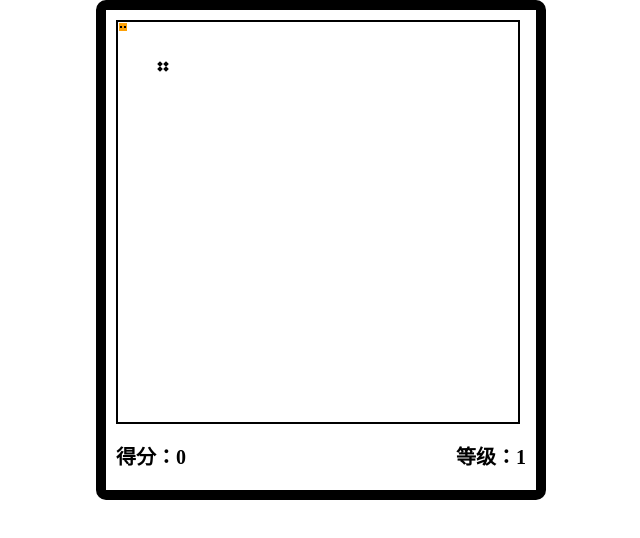
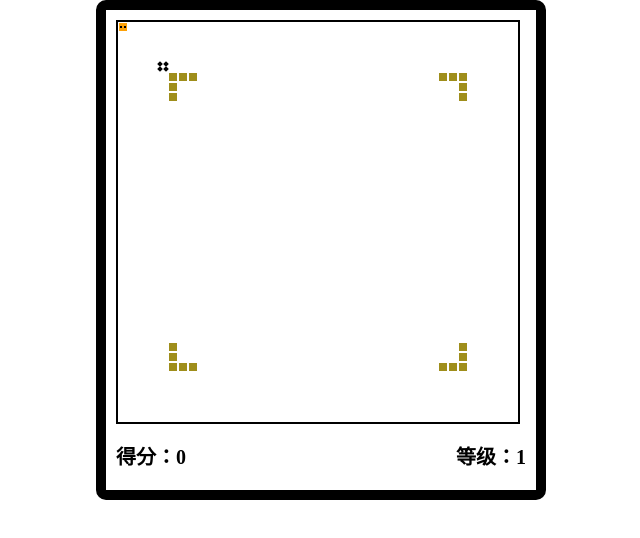
Before and after one commit to YFwillmakeit/snake, a website built with webpack: page src/index.html in a window 1280 px wide. Shown: the whole page, without its empty margins (319-959 px from the left). Built offline with nearby package versions, Linux system fonts and the light colour scheme.

Commit message:
feat: add fixed barrier

```diff
--- a/src/index.html
+++ b/src/index.html
@@ -21,6 +21,31 @@
         <div></div>
         <div></div>
       </div>
+      <div class="barrier-wrap">
+        <div class="barrier"></div>
+        <div class="barrier"></div>
+        <div class="barrier"></div>
+        <div class="barrier"></div>
+        <div class="barrier"></div>
+
+        <div class="barrier"></div>
+        <div class="barrier"></div>
+        <div class="barrier"></div>
+        <div class="barrier"></div>
+        <div class="barrier"></div>
+
+        <div class="barrier"></div>
+        <div class="barrier"></div>
+        <div class="barrier"></div>
+        <div class="barrier"></div>
+        <div class="barrier"></div>
+
+        <div class="barrier"></div>
+        <div class="barrier"></div>
+        <div class="barrier"></div>
+        <div class="barrier"></div>
+        <div class="barrier"></div>
+      </div>
     </div>
     <div class="record-wrap">
       <div>得分：<span class="score">0</span></div>
--- /dev/null
+++ b/src/module/Barrier.ts
@@ -0,0 +1,13 @@
+/*
+* 障碍物
+*/
+class Barrier {
+  barrierEles: NodeList;
+
+  constructor() {
+    this.barrierEles = document.querySelectorAll('.barrier');
+  }
+
+}
+
+export default Barrier
--- a/src/module/Food.ts
+++ b/src/module/Food.ts
@@ -1,8 +1,11 @@
+import Barrier from './Barrier';
 class Food {
   element: HTMLElement;
+  barrier: Barrier;
 
   constructor() {
     this.element = document.querySelector('.food')!;
+    this.barrier = new Barrier();
   }
 
   // 获取x轴坐标
@@ -19,6 +22,16 @@ class Food {
   change() {
     const left = Math.round(Math.random() * 39) * 10;
     const top = Math.round(Math.random() * 39) * 10;
+    const barrierEleArr = this.barrier.barrierEles;
+
+    // 生成食物的时候，检查是否和障碍物重叠了
+    for (let i = 0, len = barrierEleArr.length; i < len; i++) {
+      const barrierEle = barrierEleArr[i] as HTMLElement;
+      if (barrierEle.offsetLeft === left && barrierEle.offsetTop === top) {
+        this.change();
+        return
+      }
+    }
 
     this.element.style.left = left + 'px';
     this.element.style.top = top + 'px';
--- a/src/module/GameControl.ts
+++ b/src/module/GameControl.ts
@@ -38,8 +38,9 @@ class GameControl {
     this.score.setScore = 0;
     this.score.setLevel = 1;
 
-    // 改变食物位置
-    this.food.change();
+    // 还原食物位置
+    this.food.element.style.left = 40 + 'px';
+    this.food.element.style.top = 40 + 'px';
 
     // 清空方向键，开始游戏
     this.direction = '';
--- a/src/module/Score.ts
+++ b/src/module/Score.ts
@@ -1,4 +1,3 @@
-
 class Score {
   score = 0;
   level = 1;
--- a/src/module/Snake.ts
+++ b/src/module/Snake.ts
@@ -1,12 +1,15 @@
+import Barrier from './Barrier';
 class Snake {
   snakeEle: HTMLElement;// 蛇的容器
   head: HTMLElement; // 头部
   body: HTMLCollection;// 身体
+  barrier: Barrier;// 障碍物
 
   constructor() {
     this.snakeEle = document.querySelector('.snake')!;
     this.head = document.querySelector('.snake > div')!;
     this.body = this.snakeEle.getElementsByTagName('div')!;
+    this.barrier = new Barrier();
   }
 
   public get getX(): number {
@@ -29,6 +32,9 @@ class Snake {
 
     this.isNotBumpWall(value) && (this.head.style.left = value + 'px');
 
+    // 移动后检查头部撞到障碍物没有
+    this.checkBumpBarrier();
+
     // 移动后检查头部撞到身体没有
     this.checkHeadAgainstBody();
   }
@@ -44,6 +50,9 @@ class Snake {
     this.moveBody();
 
     this.isNotBumpWall(value) && (this.head.style.top = value + 'px');
+
+    // 移动后检查头部撞到障碍物没有
+    this.checkBumpBarrier();
 
     // 移动后检查头部撞到身体没有
     this.checkHeadAgainstBody();
@@ -91,7 +100,7 @@ class Snake {
     }
   }
 
-  // 是否没撞墙
+  // 是否没撞到墙
   isNotBumpWall(value: number): boolean {
     if ((value >= 0) && (value <= 390)) {
       return true
@@ -100,7 +109,18 @@ class Snake {
     }
   }
 
-  // 检查掉头
+  // 检查撞到障碍物
+  checkBumpBarrier() {
+    const barrierEleArr = this.barrier.barrierEles;
+    for (let i = 0, len = barrierEleArr.length; i < len; i++) {
+      const barrierEle = barrierEleArr[i] as HTMLElement;
+      if (barrierEle.offsetLeft === this.getX && barrierEle.offsetTop === this.getY) {
+        throw new Error('撞到障碍物了')
+      }
+    }
+  }
+
+  // 检查蛇掉头
   checkTurnAround(value: number, direction: string): number {
     switch (direction) {
       case 'X':
@@ -132,7 +152,7 @@ class Snake {
     return value
   }
 
-  // 检查头撞身体
+  // 检查蛇头撞身体
   checkHeadAgainstBody() {
     // 如果头部坐标等于身体中的任意一节，说明撞了
     for (let i = 1, len = this.body.length; i < len; i++) {
--- a/src/style/index.less
+++ b/src/style/index.less
@@ -25,6 +25,7 @@
     .snake {
       &>div {
         position: absolute;
+        z-index: 10;
         width: 10px;
         height: 10px;
         background-color: #FDA108;
@@ -36,6 +37,7 @@
         position: absolute;
         left: 1px;
         top: 3px;
+        z-index: 10;
         width: 2px;
         height: 2px;
         background-color: black;
@@ -46,6 +48,7 @@
         position: absolute;
         right: 1px;
         top: 3px;
+        z-index: 10;
         width: 2px;
         height: 2px;
         background-color: black;
@@ -56,6 +59,7 @@
       position: absolute;
       left: 40px;
       top: 40px;
+      z-index: 10;
       display: flex;
       justify-content: space-between;
       flex-wrap: wrap;
@@ -71,6 +75,109 @@
 
     }
 
+    .barrier-wrap {
+      position: relative;
+      width: 100%;
+      height: 100%;
+
+      .barrier {
+        position: absolute;
+        z-index: 10;
+        width: 10px;
+        height: 10px;
+        border: .5px solid white;
+        background-color: #9F8E1B;
+      }
+
+      // 左上
+      .barrier:nth-of-type(1) {
+        left: 50px;
+        top: 50px;
+      }
+      .barrier:nth-of-type(2) {
+        left: 60px;
+        top: 50px;
+      }
+      .barrier:nth-of-type(3) {
+        left: 70px;
+        top: 50px;
+      }
+      .barrier:nth-of-type(4) {
+        left: 50px;
+        top: 60px;
+      }
+      .barrier:nth-of-type(5) {
+        left: 50px;
+        top: 70px;
+      }
+
+      // 右上
+      .barrier:nth-of-type(6) {
+        left: 340px;
+        top: 50px;
+      }
+      .barrier:nth-of-type(7) {
+        left: 330px;
+        top: 50px;
+      }
+      .barrier:nth-of-type(8) {
+        left: 320px;
+        top: 50px;
+      }
+      .barrier:nth-of-type(9) {
+        left: 340px;
+        top: 60px;
+      }
+      .barrier:nth-of-type(10) {
+        left: 340px;
+        top: 70px;
+      }
+
+      // 右下
+      .barrier:nth-of-type(11) {
+        left: 340px;
+        top: 340px;
+      }
+      .barrier:nth-of-type(12) {
+        left: 330px;
+        top: 340px;
+      }
+      .barrier:nth-of-type(13) {
+        left: 320px;
+        top: 340px;
+      }
+      .barrier:nth-of-type(14) {
+        left: 340px;
+        top: 330px;
+      }
+      .barrier:nth-of-type(15) {
+        left: 340px;
+        top: 320px;
+      }
+
+      // 左下
+      .barrier:nth-of-type(16) {
+        left: 50px;
+        top: 340px;
+      }
+      .barrier:nth-of-type(17) {
+        left: 50px;
+        top: 330px;
+      }
+      .barrier:nth-of-type(18) {
+        left: 50px;
+        top: 320px;
+      }
+      .barrier:nth-of-type(19) {
+        left: 60px;
+        top: 340px;
+      }
+      .barrier:nth-of-type(20) {
+        left: 70px;
+        top: 340px;
+      }
+    }
+
   }
 
   .record-wrap {
```
Also changed, not shown: README.md.
